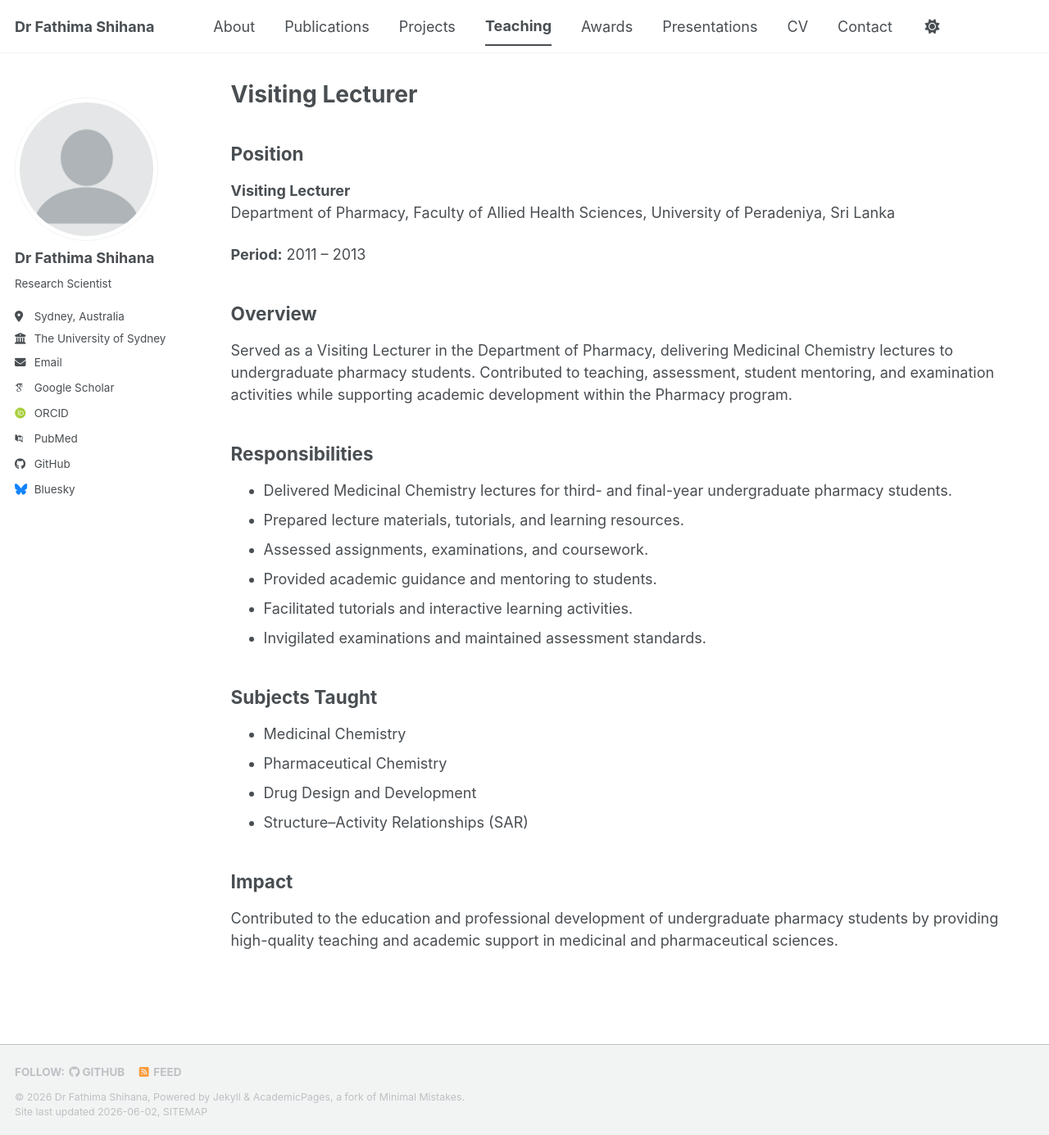
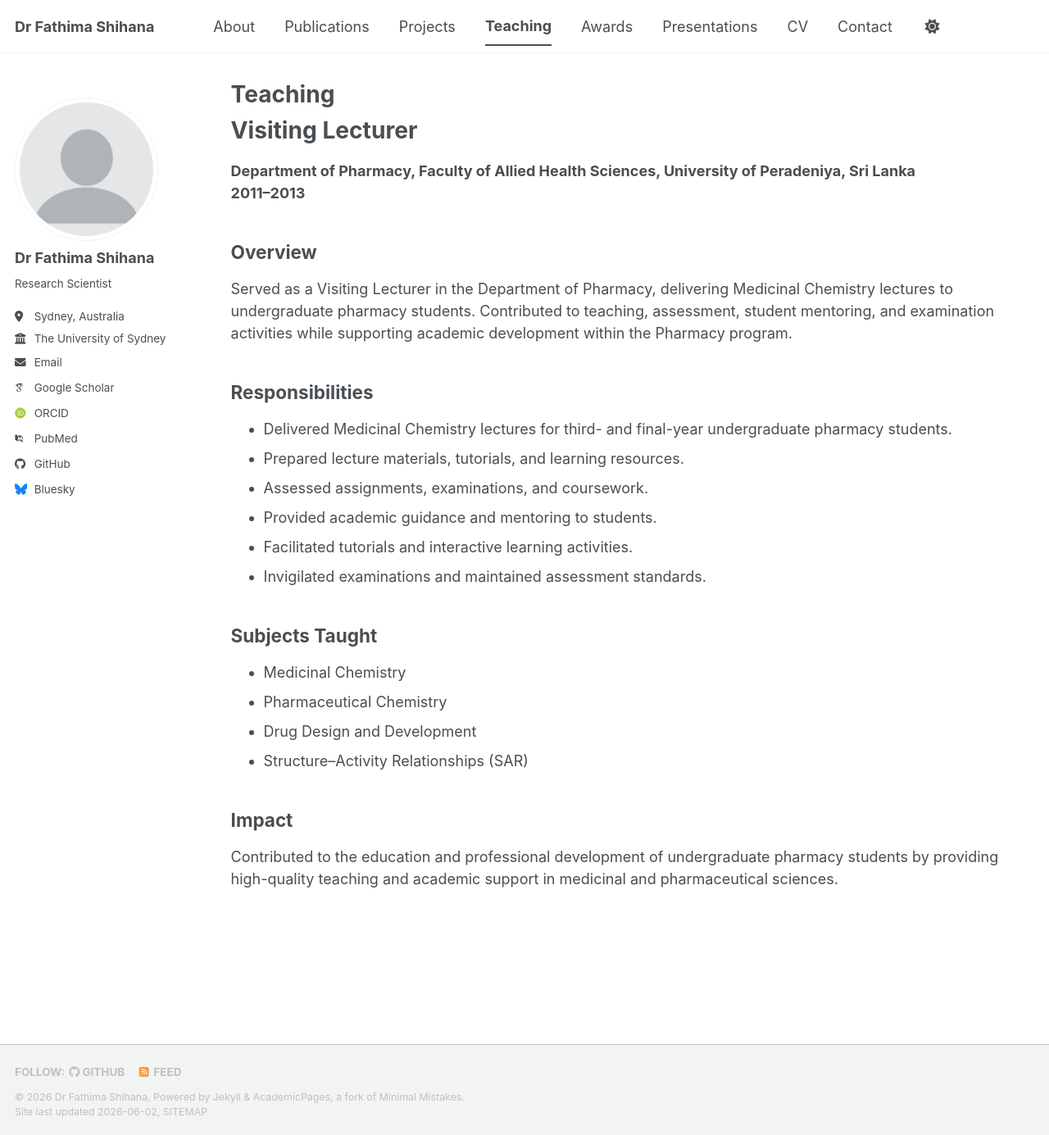
Before and after one commit to fathimashihana/fathimashihana.github.io, a Jekyll site: the page built from _pages/teaching.md, in a window 1280 px wide and 1385 px high. Shown: the whole window at 82% size. Built offline with Jekyll 4.4.1, drawn with Linux system fonts in a browser that asks for light colours; some web fonts are replaced; a script bundle is joined from its source files by our own code; library files that are not in the unit come from our copies.

Commit message:
Update teaching.md

```diff
--- a/_pages/teaching.md
+++ b/_pages/teaching.md
@@ -1,16 +1,13 @@
 ---
 layout: archive
-title: "Visiting Lecturer"
+title: "Teaching"
 permalink: /teaching/
 author_profile: true
 ---
 
-## Position
-
-**Visiting Lecturer**
-Department of Pharmacy, Faculty of Allied Health Sciences, University of Peradeniya, Sri Lanka
-
-**Period:** 2011 – 2013
+# Visiting Lecturer
+**Department of Pharmacy, Faculty of Allied Health Sciences, University of Peradeniya, Sri Lanka**
+**2011–2013**
 
 ## Overview
 
```
